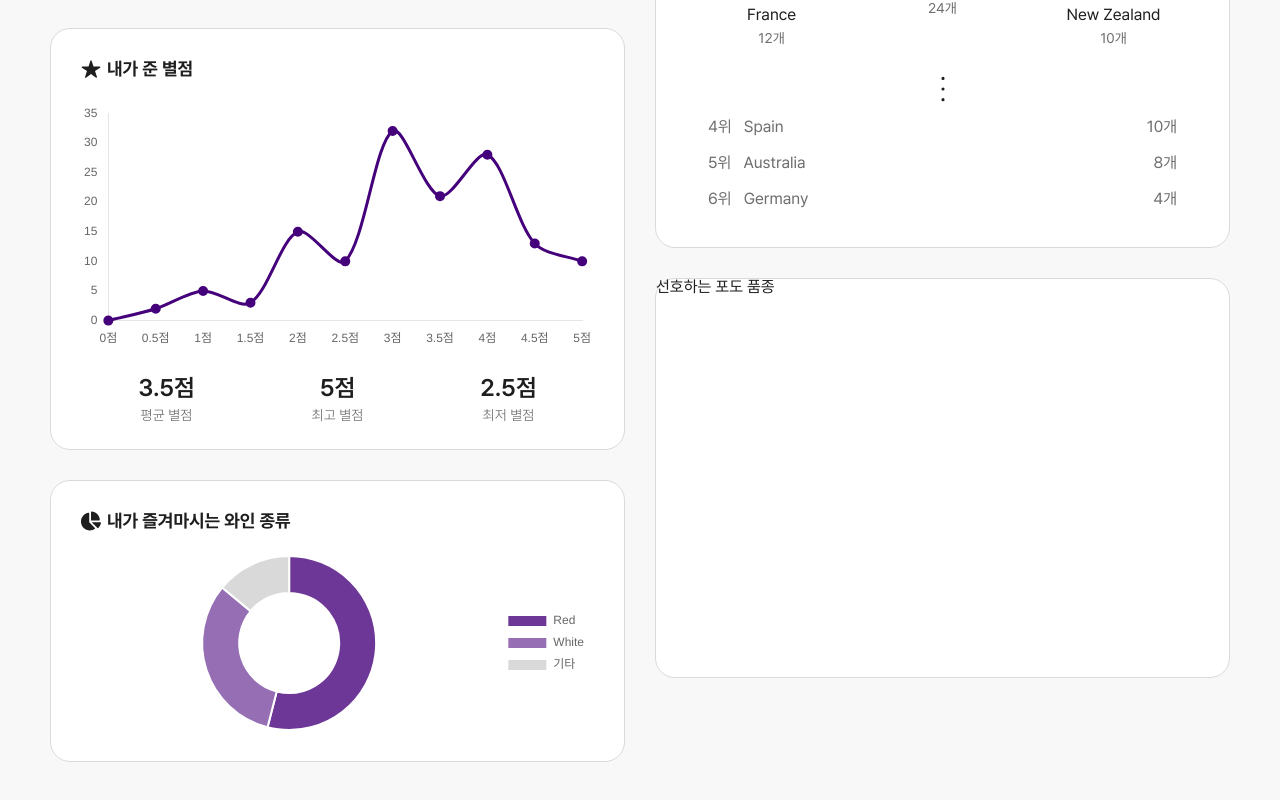
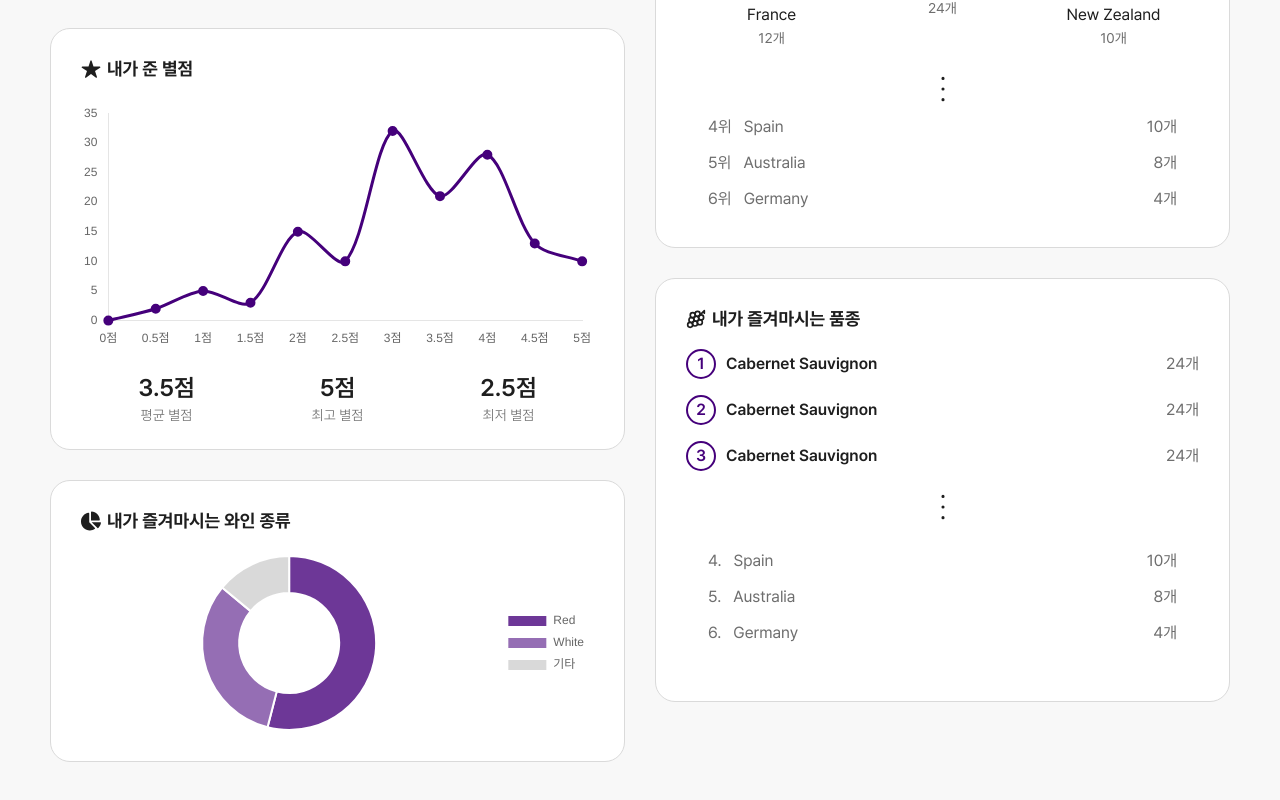
Before and after one commit to JIMIN1020/wine-note, a React (Create React App) app in the folder client/: page /analysis in a window 1280 px wide. Shown: the part 480-1280 px from the top of the page. Built offline with nearby package versions, Linux system fonts and the light colour scheme; no server answers.

Commit message:
[Style]: 즐겨마신 품종 UI

```diff
--- a/client/src/components/analysis/ReportBox.tsx
+++ b/client/src/components/analysis/ReportBox.tsx
@@ -5,6 +5,7 @@ import WineLife from './statistic/WineLife';
 import RatingStat from './statistic/RatingStat';
 import CountryStat from './statistic/CountryStat';
 import TypeStat from './statistic/TypeStat';
+import GrapeStat from './statistic/GrapeStat';
 
 const ReportBox = () => {
   return (
@@ -17,7 +18,7 @@ const ReportBox = () => {
         </ColumnWrapper>
         <ColumnWrapper>
           <CountryStat />
-          <Box5>선호하는 포도 품종</Box5>
+          <GrapeStat />
         </ColumnWrapper>
       </Wrapper>
     </Container>
@@ -50,10 +51,3 @@ const ColumnWrapper = styled.div`
   flex-direction: column;
   gap: 30px;
 `;
-const Box5 = styled.div`
-  width: 100%;
-  height: 400px;
-  background-color: white;
-  border-radius: 20px;
-  border: 1px solid ${({ theme }) => theme.colors.border_lightgray};
-`;
--- /dev/null
+++ b/client/src/components/analysis/statistic/GrapeStat.tsx
@@ -0,0 +1,124 @@
+import React from 'react';
+import { LuGrape } from 'react-icons/lu';
+import StatLayout from '../../layout/StatLayout';
+import styled from 'styled-components';
+import { PiDotsThreeVerticalLight } from 'react-icons/pi';
+
+function GrapeStat() {
+  return (
+    <StatLayout icon={<LuGrape size={20} />} title='내가 즐겨마시는 품종'>
+      <Wrapper>
+        <Top3>
+          <NameWrapper>
+            <Rank>1</Rank>
+            <span>Cabernet Sauvignon</span>
+          </NameWrapper>
+          <span>24개</span>
+        </Top3>
+        <Top3>
+          <NameWrapper>
+            <Rank>2</Rank>
+            <span>Cabernet Sauvignon</span>
+          </NameWrapper>
+          <span>24개</span>
+        </Top3>
+        <Top3>
+          <NameWrapper>
+            <Rank>3</Rank>
+            <span>Cabernet Sauvignon</span>
+          </NameWrapper>
+          <span>24개</span>
+        </Top3>
+        <PiDotsThreeVerticalLight size={40} />
+        <Others>
+          <Country>
+            <Name>
+              <span>4.</span>
+              <h5>Spain</h5>
+            </Name>
+            <span>10개</span>
+          </Country>
+          <Country>
+            <Name>
+              <span>5.</span>
+              <h5>Australia</h5>
+            </Name>
+            <span>8개</span>
+          </Country>
+          <Country>
+            <Name>
+              <span>6.</span>
+              <h5>Germany</h5>
+            </Name>
+            <span>4개</span>
+          </Country>
+        </Others>
+      </Wrapper>
+    </StatLayout>
+  );
+}
+
+export default GrapeStat;
+
+const Wrapper = styled.div`
+  width: 100%;
+  display: flex;
+  flex-direction: column;
+  align-items: center;
+  gap: 16px;
+  padding: 20px 0;
+`;
+
+const Top3 = styled.div`
+  width: 100%;
+  display: flex;
+  align-items: center;
+  justify-content: space-between;
+
+  & span {
+    color: ${({ theme }) => theme.colors.font_gray};
+  }
+`;
+
+const NameWrapper = styled.div`
+  display: flex;
+  align-items: center;
+  gap: 10px;
+
+  & span {
+    color: ${({ theme }) => theme.colors.font_black};
+    font-weight: 600;
+  }
+`;
+
+const Rank = styled.div`
+  width: 30px;
+  height: 30px;
+  display: flex;
+  justify-content: center;
+  align-items: center;
+  border-radius: 50%;
+  border: 2px solid ${({ theme }) => theme.colors.wine_purple};
+  color: ${({ theme }) => theme.colors.wine_purple};
+  font-weight: 600;
+`;
+
+const Others = styled.div`
+  width: 100%;
+  display: flex;
+  flex-direction: column;
+  padding: 0 12px;
+  color: ${({ theme }) => theme.colors.font_gray};
+`;
+
+const Country = styled.div`
+  width: 100%;
+  display: flex;
+  justify-content: space-between;
+  padding: 10px;
+`;
+
+const Name = styled.div`
+  display: flex;
+  gap: 12px;
+`;
--- a/client/src/styles/theme.ts
+++ b/client/src/styles/theme.ts
@@ -1,6 +1,5 @@
-import { Colors, Font } from 'styled-components';
-
-const colors: Colors = {
+export const theme = {
+  colors: {
     wine_purple: '#45007b',
     wine_mid_purple: '#46007bca',
     wine_light_purple: '#faf7ff',
@@ -13,9 +12,8 @@ const colors: Colors = {
     font_black: '#1E1E1E',
     font_darkgray: '#2f2f2f',
     font_gray: '#6E6E6E',
-};
-
-const fontSize: Font = {
+  },
+  fontSize: {
     xs: '10px',
     sm: '12px',
     base: '14px',
@@ -24,9 +22,5 @@ const fontSize: Font = {
     xl: '20px',
     xxl: '24px',
     logo: '28px',
-};
-
-export const theme = {
-  colors,
-  fontSize,
-};
+  },
+} as const;
```
Also changed, not shown: client/src/types/styled.d.ts (+4 -12 lines). Lines whose indentation alone changed are shown as unchanged.
